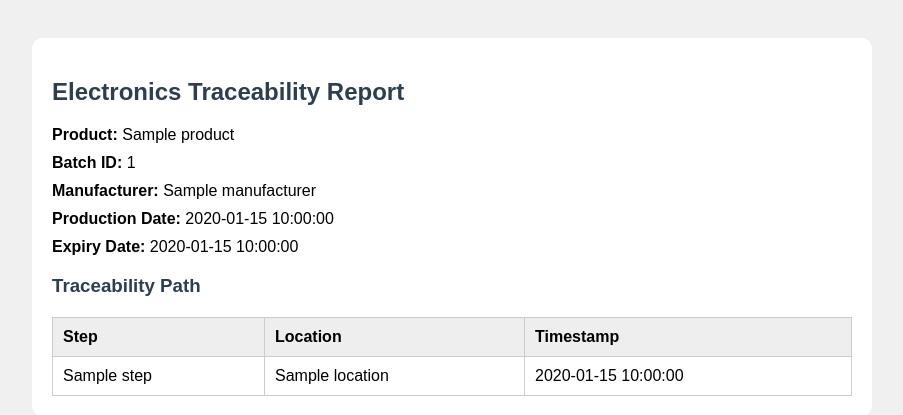
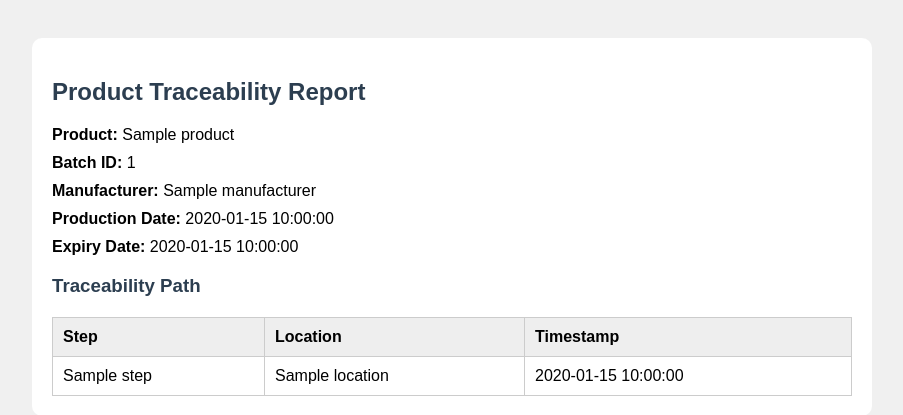
Before and after one commit to Varshini-stac/QR-Product-Trace, a Flask app: template templates/product.html in a window 1280 px wide. Shown: the top 415 px of the page, without its empty margins (188-1091 px from the left). Run offline with Flask 3, Linux system fonts and the light colour scheme; the template is opened without the code that fills it: most values are stand-ins (such as "Sample title", 1, 10 or a date in 2020).

Commit message:
Update product.html

```diff
--- a/templates/product.html
+++ b/templates/product.html
@@ -14,7 +14,7 @@
 </head>
 <body>
 <div class="container">
-    <h2>Electronics Traceability Report</h2>
+    <h2>Product Traceability Report</h2>
     <div class="field"><strong>Product:</strong> {{ product['product_name'] }}</div>
     <div class="field"><strong>Batch ID:</strong> {{ product['batch_id'] }}</div>
     <div class="field"><strong>Manufacturer:</strong> {{ product['manufacturer'] }}</div>
```
